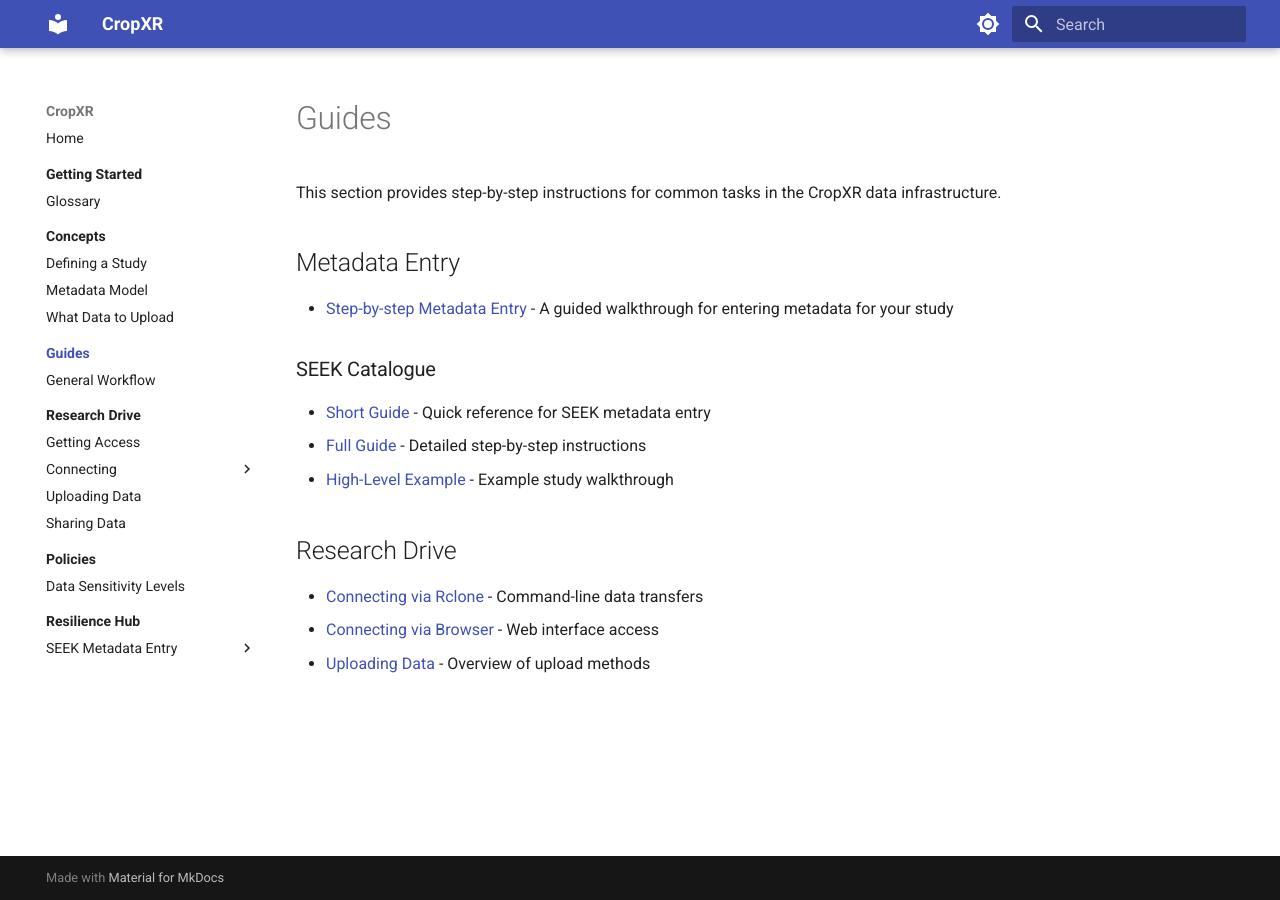
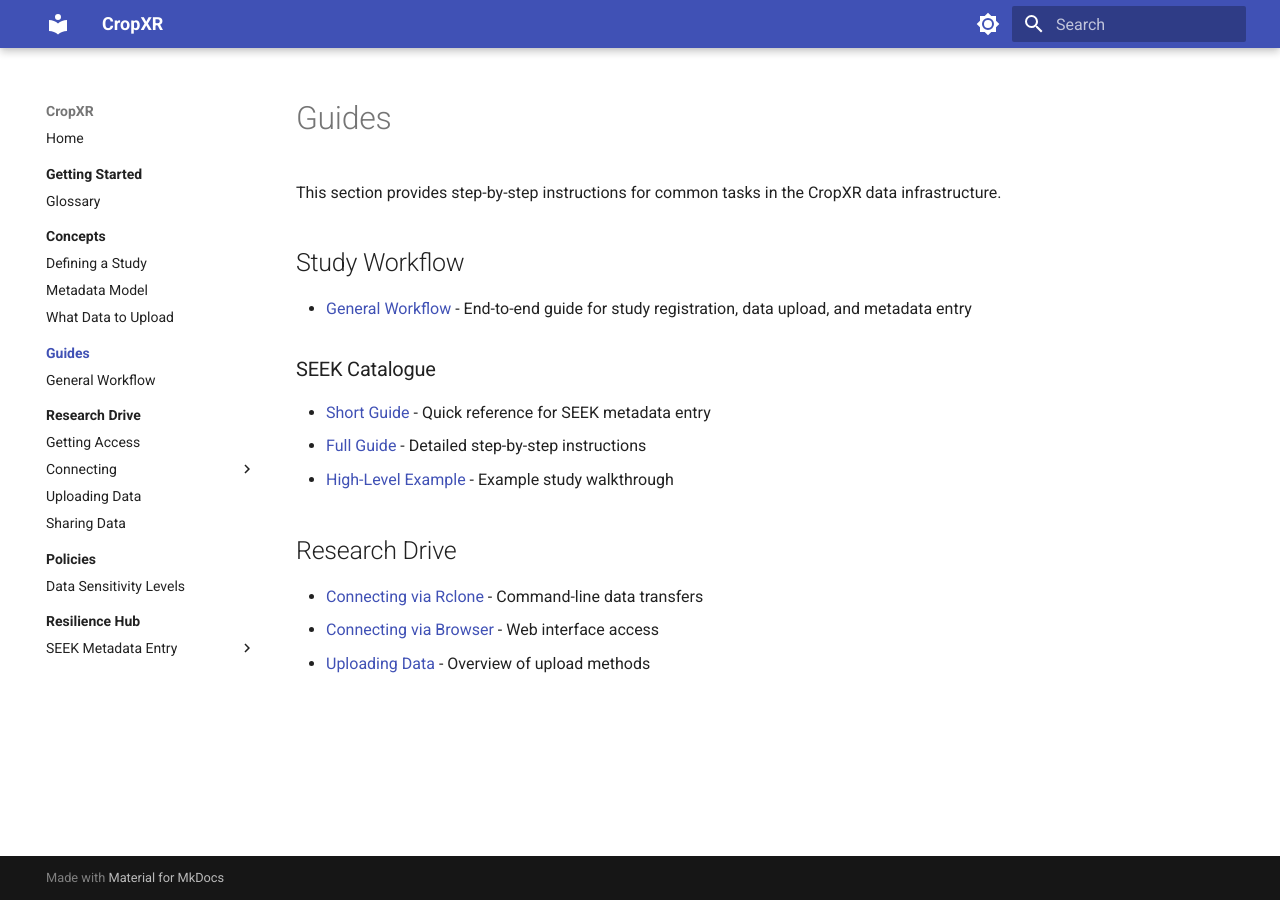
Before and after one commit to CropXR/documentation, an MkDocs documentation site: the page built from docs/guides/index.md, in a window 1280 px wide. Built offline with MkDocs 1.6.1 and Material for MkDocs 9.7.7, drawn with Linux system fonts in a browser that asks for light colours.

Commit message:
Update guides index with general workflow

```diff
--- a/docs/guides/index.md
+++ b/docs/guides/index.md
@@ -2,9 +2,9 @@
 
 This section provides step-by-step instructions for common tasks in the CropXR data infrastructure.
 
-## Metadata Entry
+## Study Workflow
 
-- [Step-by-step Metadata Entry](stepwise-guide.md) - A guided walkthrough for entering metadata for your study
+- [General Workflow](stepwise-guide.md) - End-to-end guide for study registration, data upload, and metadata entry
 
 ### SEEK Catalogue
 
```
